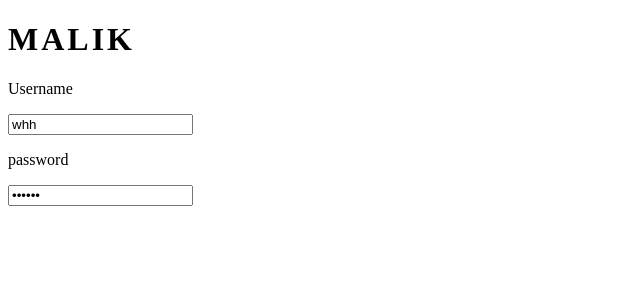
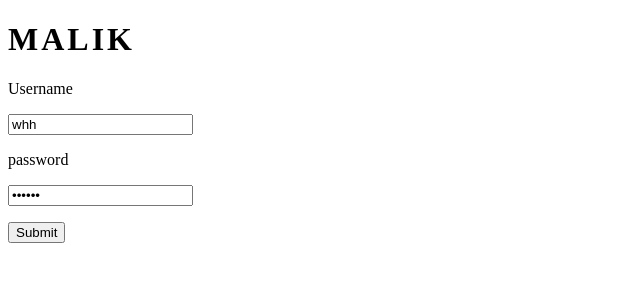
Before and after one commit to jaspermalik/Angular_Course, an Angular app: page /register in a window 1280 px wide. Shown: the top 300 px of the page, without its empty margins (0-640 px from the left). Built offline with nearby package versions, Linux system fonts and the light colour scheme.

Commit message:
ngSubmit

```diff
--- a/src/app/modules/user/components/register/register.component.html
+++ b/src/app/modules/user/components/register/register.component.html
@@ -1,4 +1,4 @@
-<form [formGroup]="registerForm">
+<form [formGroup]="registerForm" (ngSubmit)="onSubmit()">
   <label>
     <p>Username</p>
     <input type="text" formControlName="username" />
@@ -7,4 +7,5 @@
     <p>password</p>
     <input type="password" formControlName="password" />
   </label>
+  <p><button type="submit">Submit</button></p>
 </form>
--- a/src/app/modules/user/components/register/register.component.ts
+++ b/src/app/modules/user/components/register/register.component.ts
@@ -24,4 +24,8 @@ export class RegisterComponent implements OnInit {
       password: '111111'
     })
   }
+
+  onSubmit() {
+    console.log('Submit', this.registerForm.value)
+  }
 }
```
